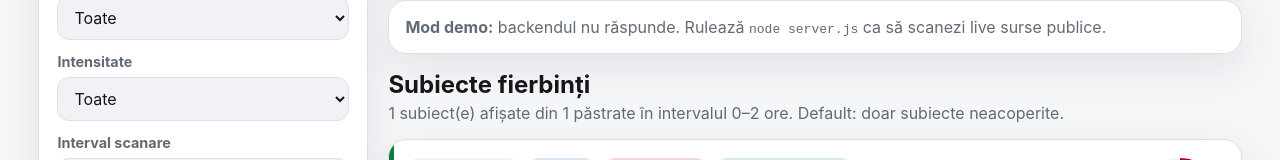
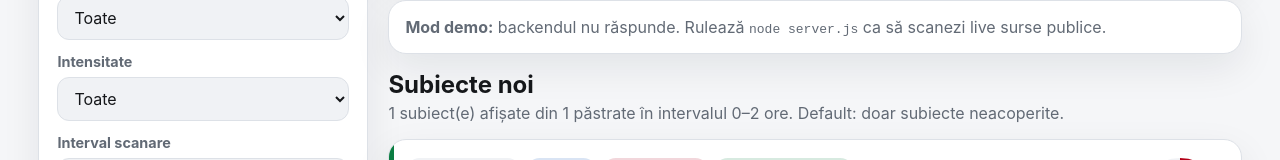
Before and after one commit to General-Post-One/Radar-Editorial-Pro, a website: page public/index.html in a window 1280 px wide. Shown: the part 488-648 px from the top of the page. Drawn offline with Linux system fonts and the light colour scheme; no server answers.

Commit message:
Rename hot topics section

```diff
--- a/public/index.html
+++ b/public/index.html
@@ -171,7 +171,7 @@
 
       <div class="toolbar-row">
         <div>
-          <h2>Subiecte fierbinți</h2>
+          <h2>Subiecte noi</h2>
           <p id="resultsSummary">Se încarcă fluxurile...</p>
         </div>
         <div class="loader" id="loader" aria-label="Se încarcă"></div>
```
